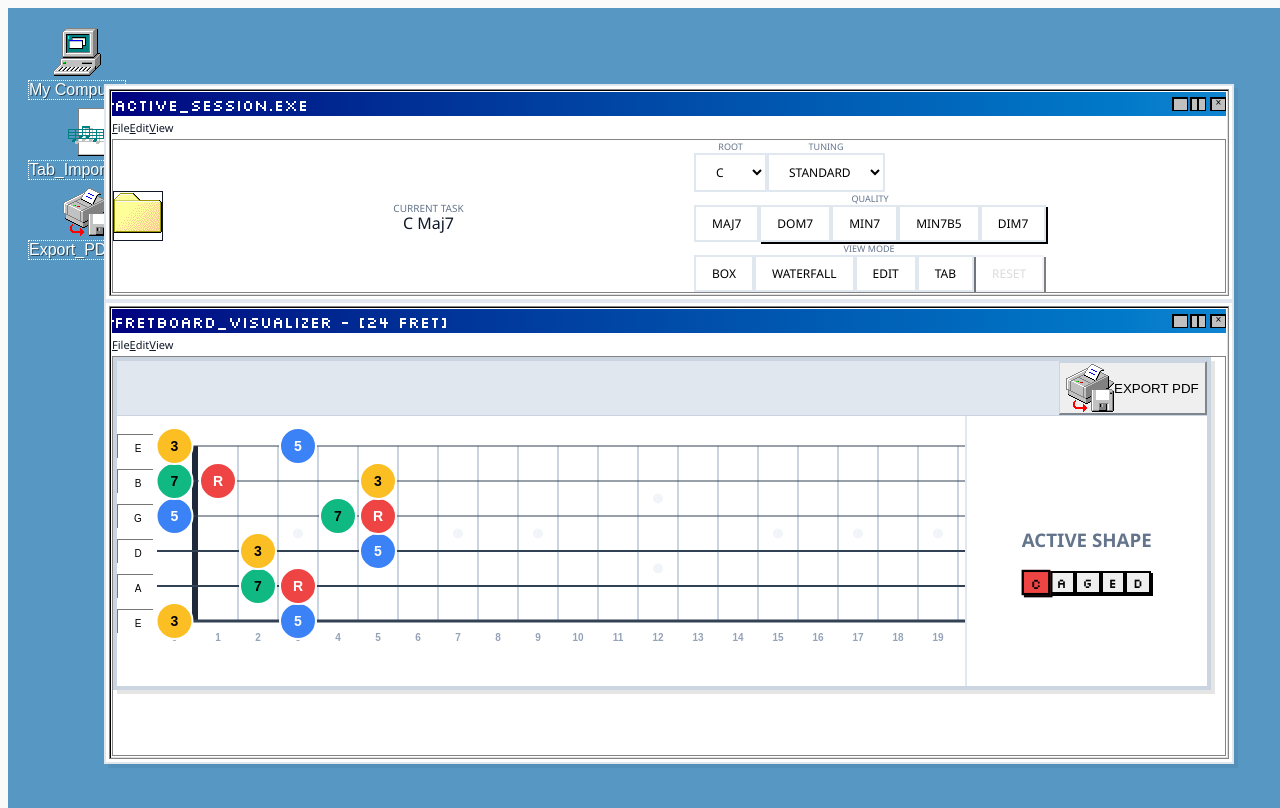
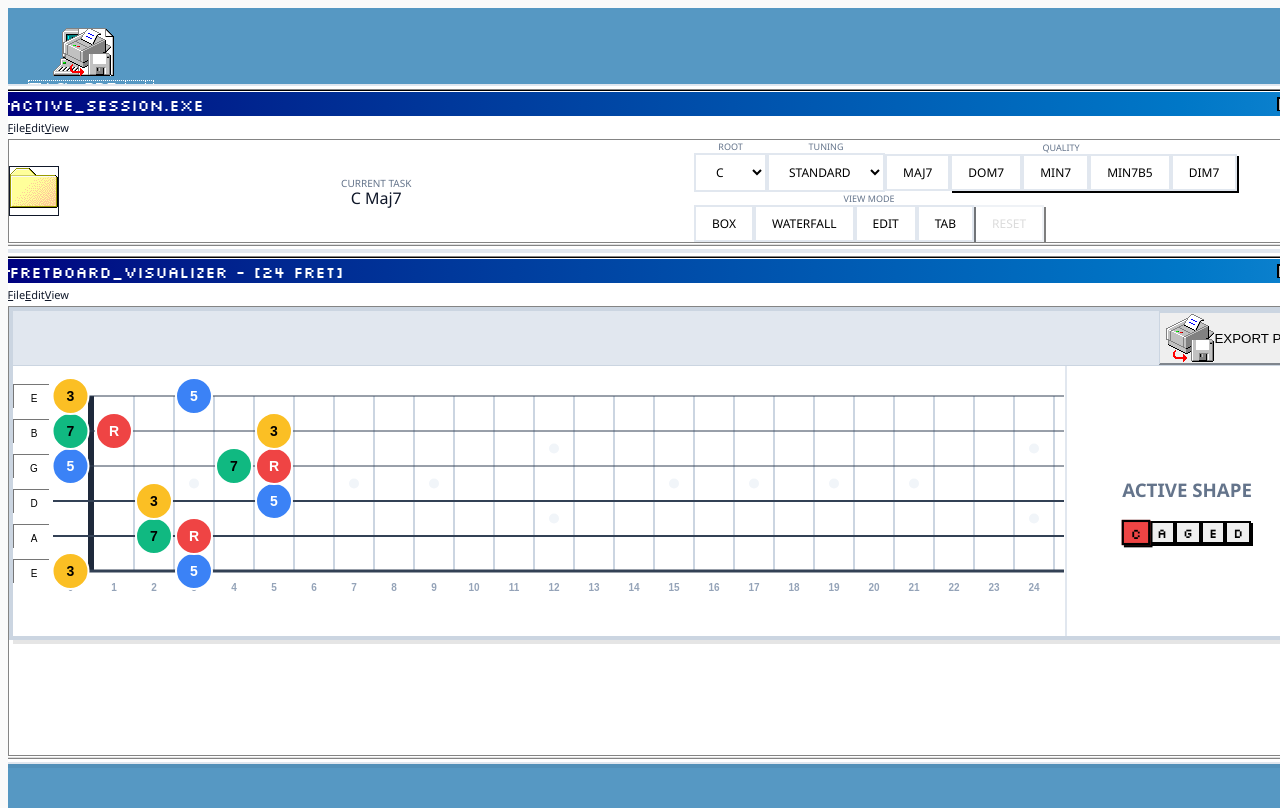
Before and after one commit to vincent6606/caged, a Next.js app: page / in a window 1280 px wide. Built offline with nearby package versions, Linux system fonts and the light colour scheme.

Commit message:
refactor: Upgrade to robust Grid layout to solve Zoom/Resize issues and prevent icon occlusion

```diff
--- a/src/app/page.tsx
+++ b/src/app/page.tsx
@@ -278,7 +278,7 @@ export default function Home() {
   };
 
   return (
-    <main className="retro-desktop font-sans select-none flex flex-col items-center justify-center p-4">
+    <main className="retro-desktop font-sans select-none flex flex-row items-center justify-center p-4 gap-8">
       {/* Pixel Art Waves Background */}
       <div
         className="absolute inset-0 opacity-10 pointer-events-none"
@@ -296,12 +296,12 @@ export default function Home() {
         accept=".gp,.gp3,.gp4,.gp5,.gpx"
       />
 
-      {/* Desktop Icons */}
+      {/* Desktop Icons Sidebar */}
+      <div className="flex flex-col gap-8 w-32 shrink-0 z-10 pt-10 h-full justify-start items-center">
         <DesktopIcon
           label="My Computer"
           iconSrc="/icons/computer_explorer-4.png"
           onClick={() => { }}
-        top={20} left={20}
         />
 
         <DesktopIcon
@@ -310,18 +310,17 @@ export default function Home() {
           onClick={() => {
             fileInputRef.current?.click();
           }}
-        top={100} left={20}
         />
 
         <DesktopIcon
           label="Export_PDF.exe"
           iconSrc="/icons/printer_diskette-2.png"
           onClick={handleExportPDF}
-        top={180} left={20}
         />
+      </div>
 
       {/* Main Layout Grid - Windowed Mode */}
-      <div className="flex flex-col gap-4 z-10 w-[calc(100vw-10rem)] max-w-[1450px] h-[85vh] ml-36 shadow-2xl">
+      <div className="flex flex-col gap-4 z-10 flex-1 max-w-[1450px] h-[85vh] shadow-2xl min-w-0">
 
         {/* Window 2: Active Quest (Top Info Panel) */}
         {state.patternMode === 'tab' && fileData ? (
--- a/src/components/DesktopIcon.tsx
+++ b/src/components/DesktopIcon.tsx
@@ -9,11 +9,13 @@ interface DesktopIconProps {
 }
 
 export const DesktopIcon: React.FC<DesktopIconProps> = ({ label, iconSrc, onClick, top, left }) => {
+    const isAbsolute = top !== undefined && left !== undefined;
+
     return (
         <div
             onClick={onClick}
-            className="retro-icon absolute flex flex-col items-center gap-1 cursor-pointer w-28 text-center group"
-            style={{ top, left }}
+            className={`retro-icon flex flex-col items-center gap-1 cursor-pointer w-28 text-center group ${isAbsolute ? 'absolute' : 'relative mb-4'}`}
+            style={isAbsolute ? { top, left } : undefined}
         >
             <img
                 src={iconSrc}
```
Lines whose indentation alone changed are shown as unchanged.
